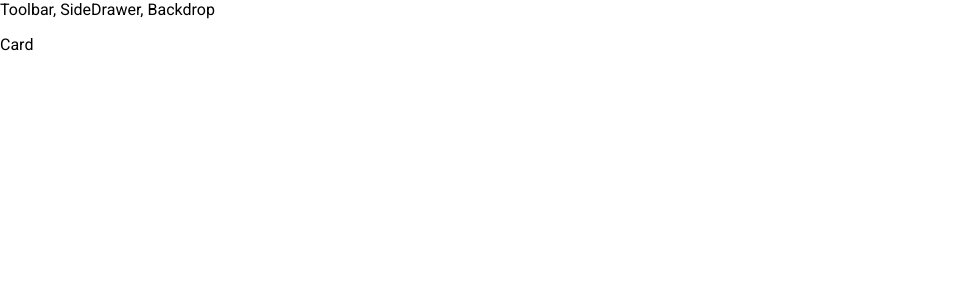
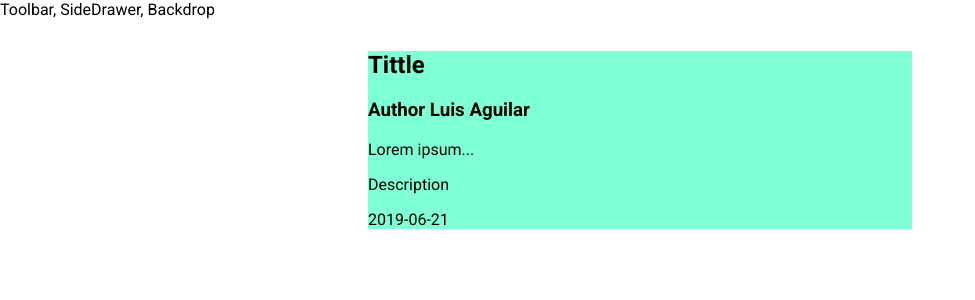
Before and after one commit to LuisAguilarPena/publications-app-react-jsonserver-materialui, a React app: page / in a window 1280 px wide. Shown: the top 300 px of the page, without its empty margins (0-975 px from the left). Built offline with nearby package versions, Linux system fonts and the light colour scheme.

Commit message:
added card placeholder

```diff
--- /dev/null
+++ b/src/components/Card/Card.js
@@ -0,0 +1,14 @@
+import React from 'react';
+import classes from './Card.module.css';
+
+const card = props => (
+  <div className={classes.Card}>
+    <h2>Tittle</h2>
+    <h3>Author Luis Aguilar</h3>
+    <p>Lorem ipsum...</p>
+    <p>Description</p>
+    <p>2019-06-21</p>
+  </div>
+);
+
+export default card;
--- /dev/null
+++ b/src/components/Card/Card.module.css
@@ -0,0 +1,4 @@
+.Card{
+  margin: 2em 23em;
+  background-color: aquamarine;
+}
--- a/src/containers/Body/Body.js
+++ b/src/containers/Body/Body.js
@@ -1,10 +1,11 @@
 import React, { Component } from 'react';
+import Card from '../../components/Card/Card';
 
 class Body extends Component{
   render(){
     return(
       <div>
-        Card
+        <Card />
       </div>
     );
   }
```
